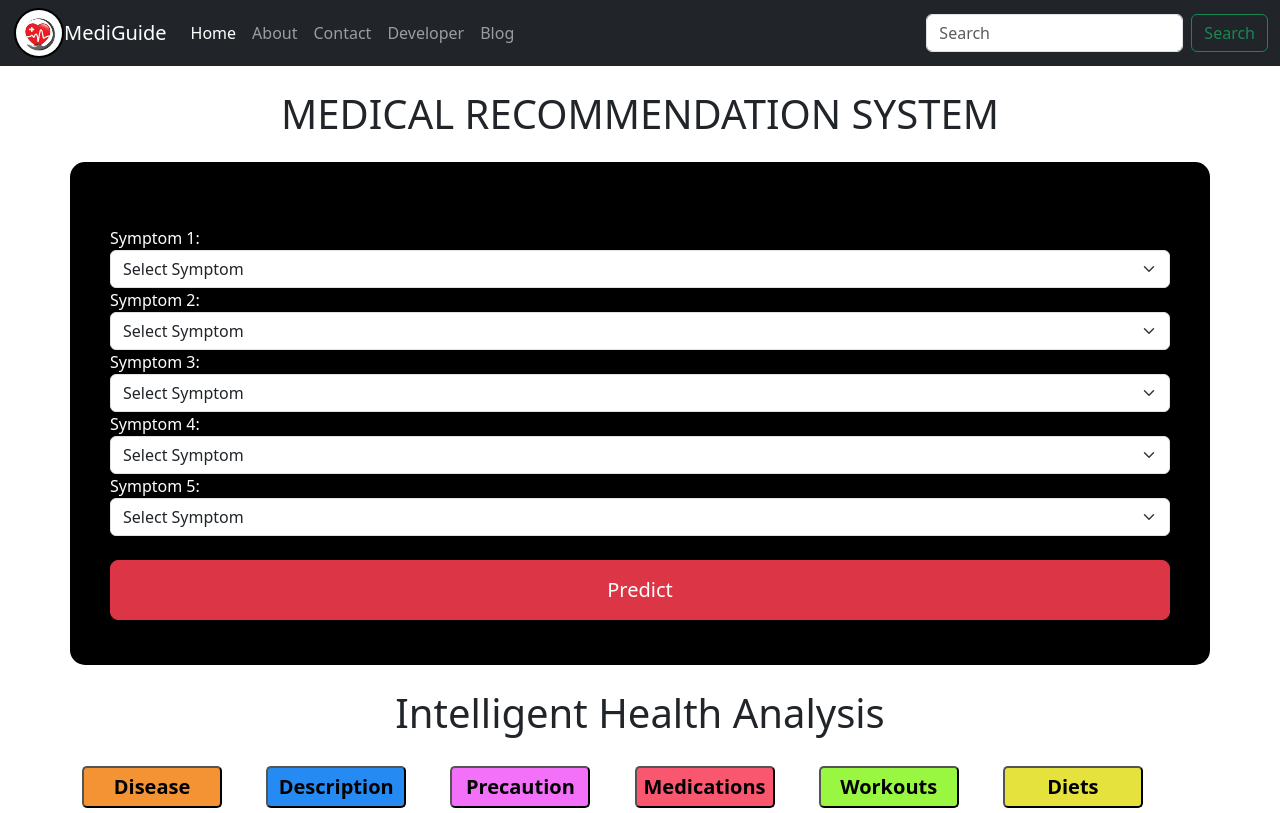
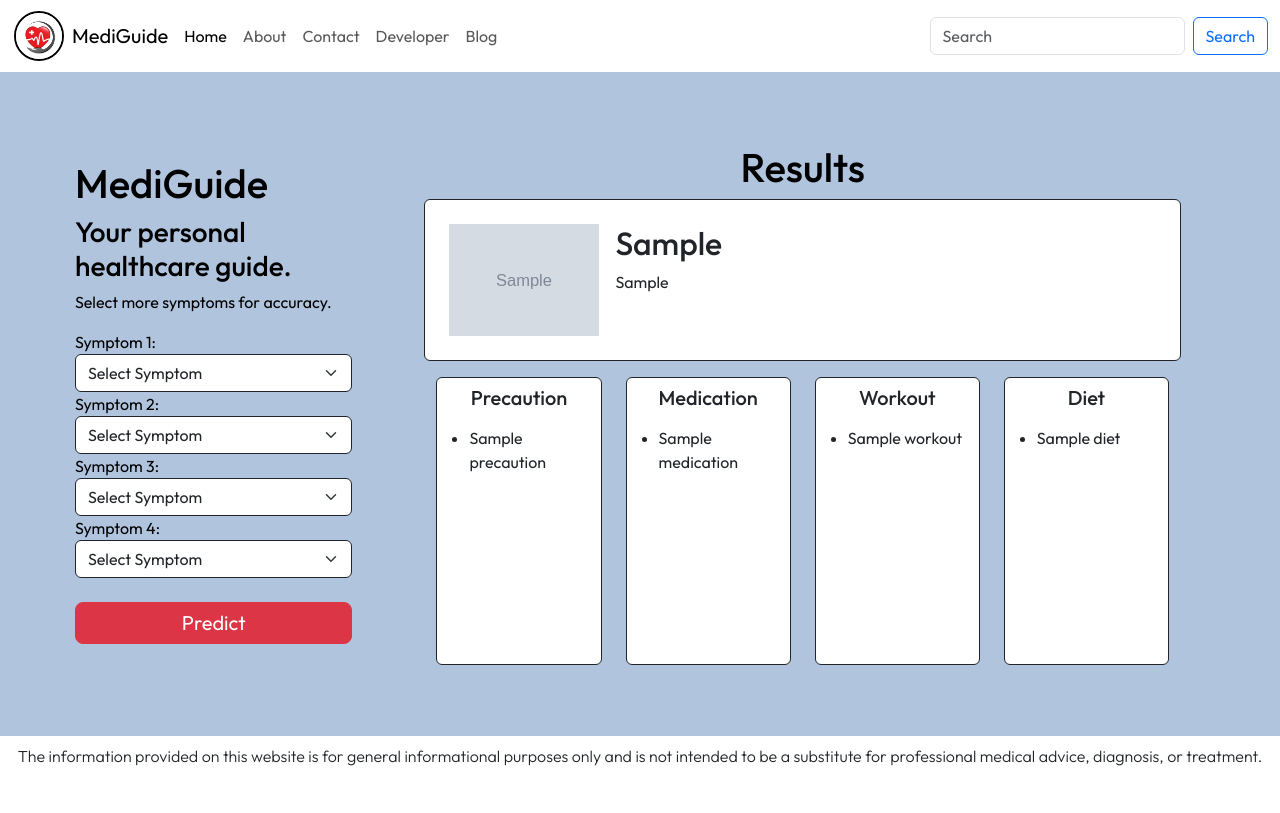
Before and after one commit to itsapple15/pythonProject, a Flask app: template templates/index.html in a window 1280 px wide. After the commit the page ends 766 px from the top, so only its background shows below. Run offline with Flask 3, Linux system fonts and the light colour scheme; the template is opened without the code that fills it: most values are stand-ins (such as "Sample title", 1, 10 or a date in 2020); grey boxes marked "Sample" are stand-in pictures; parts of the project's set-up code (start-up, migrations or seed data) failed here and were passed over.

Commit message:
niceshitt

```diff
--- a/app.py
+++ b/app.py
@@ -1,8 +1,6 @@
 from flask import Flask, render_template, request, redirect
 
 app = Flask(__name__)
-
-# Your existing routes go here
 
 @app.route('/search')
 def search():
--- a/main.py
+++ b/main.py
@@ -13,6 +13,7 @@ workout = pd.read_csv("datasets/workout_df.csv")
 description = pd.read_csv("datasets/description.csv")
 medications = pd.read_csv('datasets/medications.csv')
 diets = pd.read_csv("datasets/diets.csv")
+imgs = pd.read_csv("datasets/symptoms_img.csv")
 
 # Load model
 svc = pickle.load(open('models/svc.pkl', 'rb'))
@@ -25,13 +26,17 @@ def helper(dis):
     pre = precautions[precautions['Disease'] == dis][
         ['Precaution_1', 'Precaution_2', 'Precaution_3', 'Precaution_4']].values.flatten().tolist()
 
-    med = medications[medications['Disease'] == dis]['Medication'].tolist()
+    med = medications[medications['Disease'] == dis]['Medication'].values[0].split(',')
+    med = [m.strip().replace("[", "").replace("]", "").replace("'", "") for m in med]
 
-    die = diets[diets['Disease'] == dis]['Diet'].tolist()
+    die = diets[diets['Disease'] == dis]['Diet'].values[0].split(',')
+    die = [d.strip().replace("[", "").replace("]", "").replace("'", "") for d in die]
 
     wrkout = workout[workout['disease'] == dis]['workout'].tolist()
 
-    return desc, pre, med, die, wrkout
+    img = imgs[imgs['Disease'] == dis]['Img'].values[0]
+
+    return desc, pre, med, die, wrkout, img
 
 
 # Symptoms dictionary and diseases list
@@ -95,8 +100,6 @@ def get_predicted_value(patient_symptoms):
 def index():
     return render_template("index.html", symptoms_dict=symptoms_dict)
 
-
-
 @app.route('/predict', methods=['GET', 'POST'])
 def home():
     if request.method == 'POST':
@@ -109,10 +112,10 @@ def home():
         if predicted_disease == "Symptom not recognized":
             return render_template('index.html', message="One or more symptoms not recognized.", symptoms_dict=symptoms_dict)
 
-        dis_des, my_precautions, my_medications, my_diet, my_workout = helper(predicted_disease)
+        dis_des, my_precautions, my_medications, my_diet, my_workout,img = helper(predicted_disease)
         return render_template('index.html', predicted_disease=predicted_disease, dis_des=dis_des,
                                 my_precautions=my_precautions, medications=my_medications,
-                                my_diet=my_diet, workout=my_workout, symptoms_dict=symptoms_dict)
+                                my_diet=my_diet, workout=my_workout, symptoms_dict=symptoms_dict, img=img)
 
     return render_template('index.html', symptoms_dict=symptoms_dict)
 
--- /dev/null
+++ b/requirements.txt
@@ -0,0 +1,4 @@
+Flask~=3.0.3
+numpy~=1.26.4
+pandas~=2.2.2
+scikit-learn~=1.4.2
--- a/templates/contact.html
+++ b/templates/contact.html
@@ -65,7 +65,7 @@
             <div class="card-body">
                 <h4>Get in Touch</h4>
                 <p>Feel free to reach out to us via email or through the contact form below. We value your feedback and are committed to providing you with the best possible experience.</p>
-                <p><b>Email:</b> <a href="mailto:applevaldesco@gmail.com">bscs2a@gmail.com</a></p>
+                <p><b>Email:</b> <a href=>bscs2a@gmail.com</a></p>
                 <p><b>Phone:</b> 09811763439</p>
             </div>
         </div>
--- a/templates/index.html
+++ b/templates/index.html
@@ -4,8 +4,14 @@
     <meta charset="utf-8">
     <meta name="viewport" content="width=device-width, initial-scale=1">
     <title>MediGuide</title>
+    <link href="https://fonts.googleapis.com/css2?family=Outfit:wght@100..900&display=swap" rel="stylesheet">
     <link href="https://cdn.jsdelivr.net/npm/bootstrap@5.3.1/dist/css/bootstrap.min.css" rel="stylesheet" integrity="sha384-4bw+/aepP/YC94hEpVNVgiZdgIC5+VKNBQNGCHeKRQN+PtmoHDEXuppvnDJzQIu9" crossorigin="anonymous">
+    <link href="style.css" rel="stylesheet">
+
     <style>
+      body{
+        font-family:'Outfit',sans-serif;
+      }
       .logo {
           width: 50px;
           height: 50px;
@@ -20,20 +26,35 @@
           border: 2px solid black;
           border-radius: 25px;
       }
+
+      .hero {
+      display: flex;
+      align-items: center;
+      justify-content: flex-start;
+      height: 83vh;
+      background-color:lightsteelblue;
+      color: rgb(0, 0, 0);
+      padding: 75px;
+      }
+
+      .hero-content {
+      max-width: 600px;
+}
+
     </style>
     <script>
 
     </script>
   </head>
-  <body>
+  <body class="bg-yellow-50">
     <!-- Navbar -->
-    <nav class="navbar navbar-expand-lg navbar-dark bg-dark">
+    <nav class="navbar navbar-expand-lg">
       <div class="container-fluid">
         <!-- Logo at the top-left corner -->
         <div class="logo">
           <img class="myimg" src="{{ url_for('static', filename='img.jpg') }}" alt="Logo">
         </div>
-        <a class="navbar-brand" href="#">MediGuide</a>
+        <a class="navbar-brand m-2" href="#">MediGuide</a>
         <button class="navbar-toggler" type="button" data-bs-toggle="collapse" data-bs-target="#navbarSupportedContent" aria-controls="navbarSupportedContent" aria-expanded="false" aria-label="Toggle navigation">
           <span class="navbar-toggler-icon"></span>
         </button>
@@ -57,29 +78,27 @@
           </ul>
           <form class="d-flex" role="search" action="https://www.google.com/search" method="GET" target="_blank">
             <input class="form-control me-2" type="search" placeholder="Search" aria-label="Search" name="q">
-            <button class="btn btn-outline-success" type="submit">Search</button>
+            <button class="btn btn-outline-primary" type="submit">Search</button>
           </form>
         </div>
       </div>
     </nav>
 
     <!-- main form of page -->
-  <h1 class="mt-4 my-4 text-center text-green">MEDICAL RECOMMENDATION SYSTEM</h1>
-        <div class="container my-4 mt-4" style="background: black; color: white; border-radius: 15px; padding: 40px;">
           <form action="/predict" method="post">
-            <!-- <div class="form-group">
-                <label for="symptoms">Select Symptoms:</label>
-                <input type="text" class="form-control", id="symptoms" name="symptoms" placeholder="type systems such as itching, sleeping, aching etc">
 
+            <section class="hero">
+              <div class="hero-content">
+                <div>
+
+                <h1>MediGuide</h1>
+                  <h3>Your personal healthcare guide.</h3>
+                  <p>Select more symptoms for accuracy.</p>
                 </div>
-            <br>
-            <button type="button" id="startSpeechRecognition" class="btn btn-primary" style="margin-left:3px;border:1px solid white; border-radius:20px;">
-                Start Speech Recognition
-            </button> -->
-            <br>
                   <div class="form-group">
+                  <div>
                   <label for="symptom1">Symptom 1:</label>
-                <select class="form-select" id="symptom1" name="symptoms[]">
+                  <select class="form-select card border-dark" id="symptom1" name="symptoms[]">
                       <option value="" disabled selected>Select Symptom</option>
                       {% for symptom, _ in symptoms_dict.items()|sort %}
                       <option value="{{ symptom }}">{{ symptom }}</option>
@@ -88,7 +107,7 @@
               </div>
               <div class="form-group">
                   <label for="symptom2">Symptom 2:</label>
-                <select class="form-select" id="symptom2" name="symptoms[]">
+                  <select class="form-select card border-dark" id="symptom2" name="symptoms[]">
                       <option value="" disabled selected>Select Symptom</option>
                       {% for symptom, _ in symptoms_dict.items()|sort %}
                       <option value="{{ symptom }}">{{ symptom }}</option>
@@ -98,7 +117,7 @@
 
               <div class="form-group">
                   <label for="symptom3">Symptom 3:</label>
-                <select class="form-select" id="symptom3" name="symptoms[]">
+                  <select class="form-select card border-dark" id="symptom3" name="symptoms[]">
                       <option value="" disabled selected>Select Symptom</option>
                       {% for symptom, _ in symptoms_dict.items()|sort %}
                       <option value="{{ symptom }}">{{ symptom }}</option>
@@ -107,16 +126,7 @@
               </div>
               <div class="form-group">
                   <label for="symptom4">Symptom 4:</label>
-                <select class="form-select" id="symptom4" name="symptoms[]">
-                    <option value="" disabled selected>Select Symptom</option>
-                    {% for symptom, _ in symptoms_dict.items()|sort %}
-                    <option value="{{ symptom }}">{{ symptom }}</option>
-                    {% endfor %}
-                </select>
-            </div>
-            <div class="form-group">
-                <label for="symptom5">Symptom 5:</label>
-                <select class="form-select" id="symptom5" name="symptoms[]">
+                  <select class="form-select card border-dark" id="symptom4" name="symptoms[]">
                       <option value="" disabled selected>Select Symptom</option>
                       {% for symptom, _ in symptoms_dict.items()|sort %}
                       <option value="{{ symptom }}">{{ symptom }}</option>
@@ -127,72 +137,46 @@
 
               <!-- Display the transcribed text here -->
               <div name="mysysms" id="transcription"></div>
-
+              <br>
               {% if message %}
               <p>{{ message }}</p>
               {% endif %}
-            <br>
 
-
-            <button type="submit" class="btn btn-danger btn-lg" style="width: 100%; padding: 14px; margin-bottom: 5px;">Predict</button>
+              <button type="submit" class=" btn btn-danger btn-lg" style="width: 100%; padding: 5px; margin-bottom: 5px;">Predict</button>
           </form>
           </div>
           </div>
-    {% if predicted_disease %}
-    <!-- Results -->
-    <h1 class="text-center my-4 mt-4">Intelligent Health Analysis</h1>
-    <div class="container">
+
+          </div>
+          <div class="container ms-5 mt-2">
+            <h1 class="text-center mt-2">Results</h1>
+            <div class="container mt-2">
               <div class="result-container">
-        <!-- Buttons to toggle display -->
-        <button class="toggle-button" data-bs-toggle="modal" data-bs-target="#diseaseModal" style="padding:4px;  margin: 5px 40px 5px 0; font-size:20px;font-weight:bold; width:140px; border-radius:5px; background:#F39334;color:black;">Disease</button>
-        <button class="toggle-button" data-bs-toggle="modal" data-bs-target="#descriptionModal" style="padding:4px; margin: 5px 40px 5px 0; font-size:20px;font-weight:bold; width:140px; border-radius:5px; background:#268AF3 ;color:black;">Description</button>
-        <button class="toggle-button" data-bs-toggle="modal" data-bs-target="#precautionModal" style="padding:4px; margin: 5px 40px 5px 0; font-size:20px;font-weight:bold; width:140px; border-radius:5px; background:#F371F9 ;color:black;">Precaution</button>
-        <button class="toggle-button" data-bs-toggle="modal" data-bs-target="#medicationsModal" style="padding:4px; margin: 5px 40px 5px 0; font-size:20px;font-weight:bold; width:140px; border-radius:5px; background:#F8576F ;color:black;">Medications</button>
-        <button class="toggle-button" data-bs-toggle="modal" data-bs-target="#workoutsModal" style="padding:4px; margin: 5px 40px 5px 0; font-size:20px;font-weight:bold; width:140px; border-radius:5px; background:#99F741 ;color:black;">Workouts</button>
-        <button class="toggle-button" data-bs-toggle="modal" data-bs-target="#dietsModal" style="padding:4px; margin: 5px 40px 5px 0; font-size:20px;font-weight:bold; width:140px; border-radius:5px; background:#E5E23D;color:black;">Diets</button>
+
+                <div class="card border-dark mb-3 p-2" style="max-width: 1440px;">
+                  <div class="row g-0">
+                   <!-- <div class="col-md-4">
+                      <img src="..." class="img-fluid rounded-start" alt="...">
+                    </div>
+
+                    <div class="col-md-8"> -->
+                      <div class="card-body d-flex align-items-start">
+                        <img src="{{img}}" alt="" class="img-fluid me-3" style="max-width: 150px;">
+                        <div>
+                            <h2 class="card-title">{{ predicted_disease }}</h2>
+                            <p class="card-text">{{ dis_des }}</p>
                         </div>
                     </div>
-    {% endif %}
-
-    <!-- Disease Modal -->
-    <div class="modal fade" id="diseaseModal" tabindex="-1" aria-labelledby="diseaseModalLabel" aria-hidden="true">
-      <div class="modal-dialog">
-        <div class="modal-content">
-          <div class="modal-header" style="background-color: #020606; color:white;">
-            <h5 class="modal-title" id="diseaseModalLabel">Predicted Disease</h5>
-            <button type="button" class="btn-close" data-bs-dismiss="modal" aria-label="Close"></button>
-          </div>
-          <div class="modal-body">
-            <p>{{ predicted_disease }}</p>
-          </div>
-        </div>
+                  <!-- </div> -->
                   </div>
                 </div>
 
-    <!-- Description Modal -->
-    <div class="modal fade" id="descriptionModal" tabindex="-1" aria-labelledby="descriptionModalLabel" aria-hidden="true">
-      <div class="modal-dialog">
-        <div class="modal-content">
-          <div class="modal-header" style="background-color: #020606; color:white;">
-            <h5 class="modal-title" id="descriptionModalLabel">Description</h5>
-            <button type="button" class="btn-close" data-bs-dismiss="modal" aria-label="Close"></button>
-          </div>
-          <div class="modal-body">
-            <p>{{ dis_des }}</p>
-          </div>
-        </div>
-      </div>
-    </div>
-
-    <!-- Precaution Modal -->
-    <div class="modal fade" id="precautionModal" tabindex="-1" aria-labelledby="precautionModalLabel" aria-hidden="true">
-      <div class="modal-dialog">
-        <div class="modal-content">
-          <div class="modal-header" style="background-color: #020606; color:white;">
-            <h5 class="modal-title" id="precautionModalLabel">Precaution</h5>
-            <button type="button" class="btn-close" data-bs-dismiss="modal" aria-label="Close"></button>
-          </div>
-          <div class="modal-body">
+          <div class="container">
+            <div class="row">
+              <div class="col">
+                <div class="card border-dark mb-3" style="max-width: 18rem; height: 18rem;">
+                  <h5 class="card-title text-center p-2">Precaution</h5>
+                  <div class="card-text" style="overflow-y: auto;">
                       <ul>
                         {% for i in my_precautions %}
                         <li>{{ i }}</li>
@@ -201,17 +185,11 @@
                 </div>
               </div>
             </div>
-    </div>
 
-    <!-- Medications Modal -->
-    <div class="modal fade" id="medicationsModal" tabindex="-1" aria-labelledby="medicationsModalLabel" aria-hidden="true">
-      <div class="modal-dialog">
-        <div class="modal-content">
-          <div class="modal-header" style="background-color: #020606; color:white;">
-            <h5 class="modal-title" id="medicationsModalLabel">Medications</h5>
-            <button type="button" class="btn-close" data-bs-dismiss="modal" aria-label="Close"></button>
-          </div>
-          <div class="modal-body">
+              <div class="col">
+                <div class="card border-dark mb-3" style="max-width: 18rem; height: 18rem;">
+                  <h5 class="card-title text-center p-2">Medication</h5>
+                  <div class="card-text" style="overflow-y: auto;">
                       <ul>
                         {% for i in medications %}
                         <li>{{ i }}</li>
@@ -220,17 +198,11 @@
                 </div>
               </div>
             </div>
-    </div>
 
-    <!-- Workouts Modal -->
-    <div class="modal fade" id="workoutsModal" tabindex="-1" aria-labelledby="workoutsModalLabel" aria-hidden="true">
-      <div class="modal-dialog">
-        <div class="modal-content">
-          <div class="modal-header" style="background-color: #020606; color:white;">
-            <h5 class="modal-title" id="workoutsModalLabel">Workouts</h5>
-            <button type="button" class="btn-close" data-bs-dismiss="modal" aria-label="Close"></button>
-          </div>
-          <div class="modal-body">
+              <div class="col">
+                <div class="card border-dark mb-3" style="max-width: 18rem; height: 18rem;">
+                  <h5 class="card-title text-center p-2">Workout</h5>
+                  <div class="card-text" style="overflow-y: auto;">
                       <ul>
                         {% for i in workout %}
                         <li>{{ i }}</li>
@@ -239,17 +211,11 @@
                 </div>
               </div>
             </div>
-    </div>
 
-    <!-- Diets Modal -->
-    <div class="modal fade" id="dietsModal" tabindex="-1" aria-labelledby="dietsModalLabel" aria-hidden="true">
-      <div class="modal-dialog">
-        <div class="modal-content">
-          <div class="modal-header" style="background-color: #020606; color:white;">
-            <h5 class="modal-title" id="dietsModalLabel">Diets</h5>
-            <button type="button" class="btn-close" data-bs-dismiss="modal" aria-label="Close"></button>
-          </div>
-          <div class="modal-body">
+              <div class="col">
+                <div class="card border-dark mb-3" style="max-width: 18rem; height: 18rem;">
+                  <h5 class="card-title text-center p-2">Diet</h5>
+                  <div class="card-text" style="overflow-y: auto;">
                       <ul>
                         {% for i in my_diet %}
                         <li>{{ i }}</li>
@@ -258,7 +224,24 @@
                   </div>
                 </div>
               </div>
+
             </div>
+          </div>
+        </div>
+          </div>
+
+          </section>
+
+          <footer>
+            <p class="fw-light pt-2 fs-6 text-center">The information provided on this website is for general informational purposes only and is not intended to be a substitute for professional medical advice, diagnosis, or treatment.</p>
+          </footer>
+
+
+    {% if predicted_disease %}
+    <!-- Results -->
+
+    {% endif %}
+
 
     <script src="https://cdn.jsdelivr.net/npm/bootstrap@5.3.1/dist/js/bootstrap.bundle.min.js" integrity="sha384-HwwvtgBNo3bZJJLYd8oVXjrBZt8cqVSpeBNS5n7C8IVInixGAoxmnlMuBnhbgrkm" crossorigin="anonymous"></script>
   </body>
--- /dev/null
+++ b/templates/style.css
@@ -0,0 +1,14 @@
+.logo {
+  width: 50px;
+  height: 50px;
+  color: black;
+  margin-top: 0;
+  margin-left: 2px;
+}
+
+.myimg {
+  width: 50px;
+  height: 50px;
+  border: 2px solid black;
+  border-radius: 25px;
+}
```
Also changed, not shown: package.json (added, +11 -0 lines), package-lock.json (added), 6 other files. Lines whose indentation alone changed are shown as unchanged.
